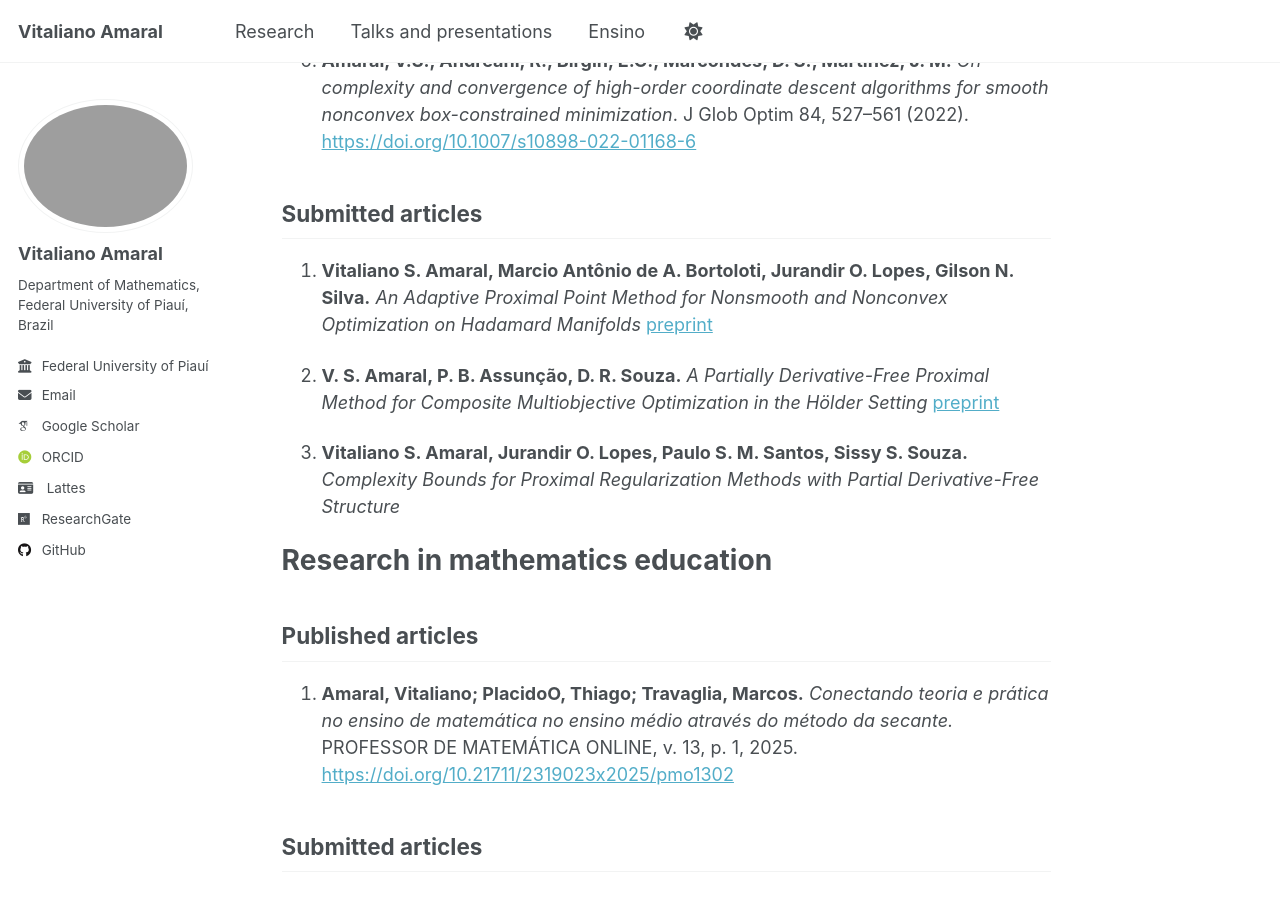
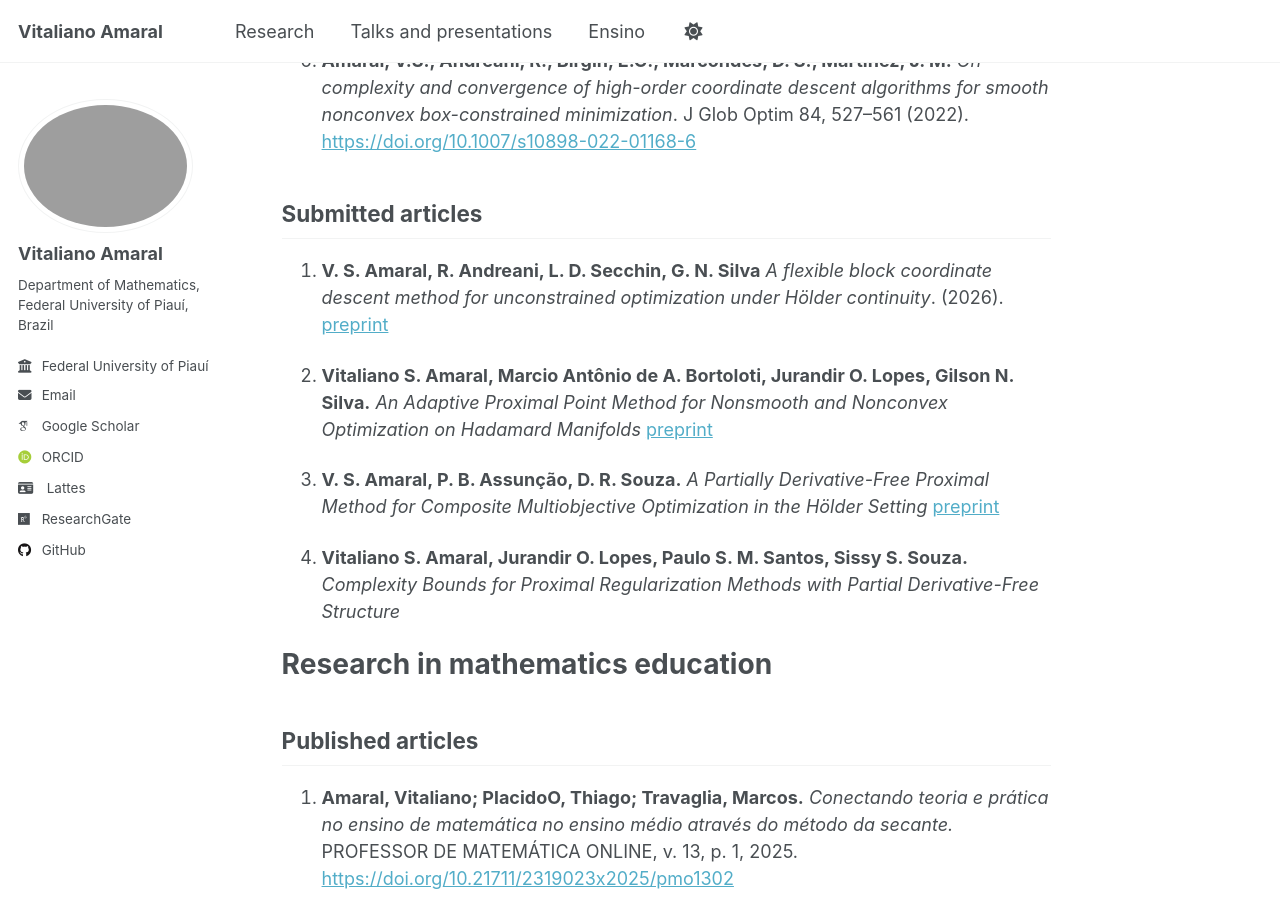
Before and after one commit to vitalianoamaral/vitalianoamaral.github.io, a Jekyll site: the page built from _pages/research.md, in a window 1280 px wide and 900 px high, scrolled down 833 px. Built offline with Jekyll 4.4.1, drawn with Linux system fonts in a browser that asks for light colours; some web fonts are replaced.

Commit message:
Add submitted article to research page

```diff
--- a/_pages/research.md
+++ b/_pages/research.md
@@ -28,6 +28,8 @@ knapsack problems.* Optimization Methods and Software, 1–19. [https://doi.org/
 
 ## Submitted articles
 
+1. **V. S. Amaral, R. Andreani, L. D. Secchin, G. N. Silva** *A flexible block coordinate descent method for unconstrained optimization under Hölder continuity*. (2026). [preprint](https://optimization-online.org/2026/04/a-flexible-block-coordinate-descent-method-for-unconstrained-optimization-under-holder-continuity/)
+
 1. **Vitaliano S. Amaral, Marcio Antônio de A. Bortoloti, Jurandir O. Lopes, Gilson N. Silva.** *An Adaptive Proximal Point Method for Nonsmooth and Nonconvex Optimization on Hadamard Manifolds* [preprint](https://arxiv.org/pdf/2511.14724)
 
 1. **V. S. Amaral, P. B. Assunção, D. R. Souza.** *A Partially Derivative-Free Proximal Method for Composite Multiobjective Optimization in the Hölder Setting* [preprint](
```
